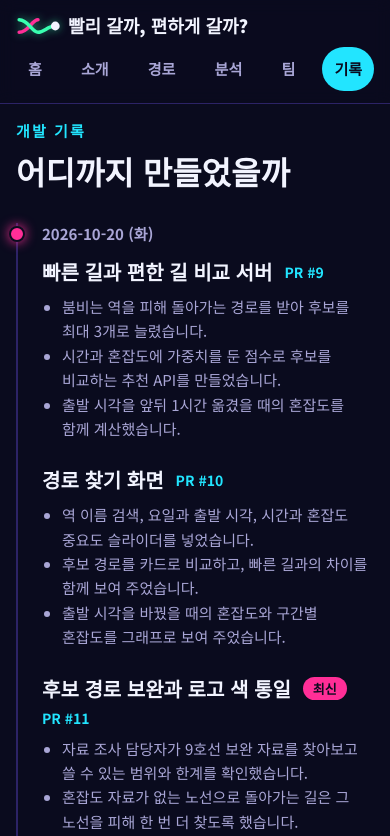
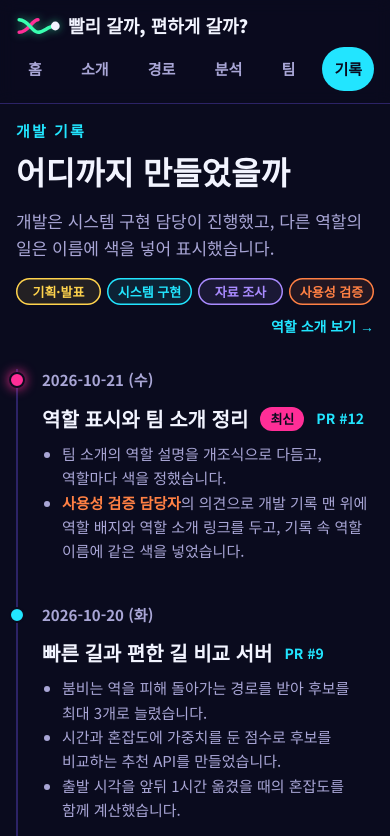
Before and after one commit to 365526/easy-nav, a React (Vite) app in the folder frontend/: page /log in a window 390 px wide. Shown: the top 836 px of the page. Built offline with nearby package versions, Linux system fonts and the light colour scheme; no server answers.

Commit message:
feat: 역할 색 표시와 팀 소개 정리

```diff
--- a/frontend/src/data/devlog.js
+++ b/frontend/src/data/devlog.js
@@ -4,6 +4,15 @@
 // 문장 속에 {#FF2E97}처럼 색 코드를 중괄호로 감싸 쓰면 색상표 네모와 코드로 보입니다.
 
 export const DEVLOG = [
+  {
+    date: "2026-10-21",
+    title: "역할 표시와 팀 소개 정리",
+    pr: 12,
+    items: [
+      "팀 소개의 역할 설명을 개조식으로 다듬고, 역할마다 색을 정했습니다.",
+      "사용성 검증 담당자의 의견으로 개발 기록 맨 위에 역할 배지와 역할 소개 링크를 두고, 기록 속 역할 이름에 같은 색을 넣었습니다.",
+    ],
+  },
   {
     date: "2026-10-20",
     title: "후보 경로 보완과 로고 색 통일",
@@ -95,10 +104,27 @@ export const DEVLOG = [
     date: "2026-10-08",
     title: "팀 프로젝트 아이디어 공유와 피드백",
     items: [
-      "발표 담당자가 서비스 아이디어(혼잡도까지 비교하는 경로 추천)와 시스템 구성을 발표했습니다.",
+      "기획 및 발표 담당자가 서비스 아이디어(혼잡도까지 비교하는 경로 추천)와 시스템 구성을 발표했습니다.",
       "교수님 피드백 반영 ①: AI가 자료에 근거해 답하는 방식(RAG)을 도입하기로 했습니다.",
       "교수님 피드백 반영 ②: 슬라이드 대신 소개, 개발 과정, 서비스를 한 사이트에 담기로 했습니다.",
       "구현 가능한 범위를 팀원들과 다시 논의해 사이트의 탭 구성을 정했습니다.",
     ],
   },
+  {
+    date: "2026-10-02",
+    title: "프로젝트 계획서 작성",
+    items: [
+      "정한 내용을 사용 데이터, 시스템 구성, 추천 로직, API·DB 초안까지 담은 계획서로 정리했습니다.",
+      "GitHub 저장소를 만들고 백엔드·프론트엔드 기본 틀을 올렸습니다.",
+    ],
+  },
+  {
+    date: "2026-10-01",
+    title: "첫 아이디어 제안과 서비스 범위 확정",
+    items: [
+      "기획 및 발표 담당자가 버스와 지하철을 아우르는 혼잡도 기반 경로 추천 서비스 아이디어를 제안했습니다.",
+      "공공 API로 구현할 수 있는 범위를 검토해, 버스를 빼고 서울 지하철로 범위를 좁혔습니다.",
+      "\"몇 분을 더 쓰면, 얼마나 덜 붐비는 길로 갈 수 있을까?\"를 핵심 질문으로 삼아, 가장 빠른 길과 덜 붐비는 길을 함께 보여 주는 서비스로 정했습니다.",
+    ],
+  },
 ];
--- /dev/null
+++ b/frontend/src/data/roles.js
@@ -0,0 +1,33 @@
+// 팀 역할: 팀 탭의 역할 카드와 개발 기록의 역할 배지·색이 함께 씁니다.
+//  short: 좁은 화면(휴대폰)의 개발 기록 배지에 쓰는 줄임 이름
+//  word: 개발 기록 문장에서 "○○ 담당자"의 ○○ 자리. "○○ 담당자"까지 역할 색을 입힙니다.
+export const ROLES = [
+  {
+    title: "기획 및 발표",
+    short: "기획·발표",
+    word: "기획 및 발표",
+    color: "#FFD34D",
+    items: ["서비스 방향 및 발표 흐름 기획", "소개 자료 준비 및 발표·시연"],
+  },
+  {
+    title: "시스템 구현",
+    short: "시스템 구현",
+    word: "시스템 구현",
+    color: "#22E5FF",
+    items: ["데이터 정제 및 DB 구축", "프론트엔드·백엔드 개발 및 배포"],
+  },
+  {
+    title: "자료 조사",
+    short: "자료 조사",
+    word: "자료 조사",
+    color: "#A98BFF",
+    items: ["공공데이터 항목 및 기준 확인", "조사 내용 정리 및 공유"],
+  },
+  {
+    title: "사용성 검증",
+    short: "사용성 검증",
+    word: "사용성 검증",
+    color: "#FF8044",
+    items: ["모바일·태블릿·PC 환경별 UI 테스트", "불편 사항 및 오류 점검"],
+  },
+];
--- a/frontend/src/pages/DevLog.jsx
+++ b/frontend/src/pages/DevLog.jsx
@@ -1,4 +1,7 @@
+import { Fragment } from "react";
+import { Link } from "react-router-dom";
 import { DEVLOG } from "../data/devlog.js";
+import { ROLES } from "../data/roles.js";
 import Phrases from "../components/Phrases.jsx";
 
 // GitHub 저장소 주소: 기록에 pr 번호가 있으면 Pull Request 링크를 붙입니다.
@@ -6,6 +9,15 @@ import Phrases from "../components/Phrases.jsx";
 const REPO = "https://github.com/365526/easy-nav";
 const WEEKDAY = ["일", "월", "화", "수", "목", "금", "토"];
 const dayName = (date) => WEEKDAY[new Date(`${date}T00:00:00`).getDay()];
+
+// 기록 문장 속 "자료 조사 담당자"처럼 쓴 말에 그 역할의 색을 입힙니다(roles.js의 word + " 담당자").
+const ROLE_COLOR = Object.fromEntries(ROLES.map((r) => [`${r.word} 담당자`, r.color]));
+const ROLE_WORD = new RegExp(`(${ROLES.map((r) => `${r.word} 담당자`).join("|")})`);
+function Roles({ text }) {
+  return text.split(ROLE_WORD).map((part, i) =>
+    i % 2 ? <b key={i} style={{ color: ROLE_COLOR[part] }}>{part}</b> : part,
+  );
+}
 
 // 기록 문장 속 {#FF2E97}처럼 쓴 색 코드는 작은 색상표 네모와 코드로 보여 줍니다.
 function Item({ text }) {
@@ -16,8 +28,33 @@ function Item({ text }) {
         <code className="text-[14px] text-[#F2F4FF]">{part}</code>
       </span>
     ) : (
-      part
+      <Fragment key={i}><Roles text={part} /></Fragment>
     ),
+  );
+}
+
+// 맨 위 역할 배지: 휴대폰처럼 좁은 화면에서는 네 칸 한 줄에 줄임 이름(short)으로(380px보다 좁으면 글자를 조금 더 작게),
+//  sm(640px) 이상에서는 점과 함께 전체 이름(title)으로, "역할 소개 보기 →"까지 한 줄에 보여 줍니다.
+function RoleBadges() {
+  return (
+    <div className="mt-4 flex flex-col gap-2 sm:flex-row sm:flex-wrap sm:items-center sm:gap-3">
+      <ul className="grid grid-cols-4 gap-1.5 sm:flex sm:flex-wrap sm:gap-2">
+        {ROLES.map((r) => (
+          <li
+            key={r.title}
+            className="flex items-center justify-center gap-1.5 whitespace-nowrap rounded-full py-1 text-[12px] font-bold min-[380px]:text-[13px] sm:px-3 sm:text-[14px]"
+            style={{ color: r.color, boxShadow: `inset 0 0 0 1.5px ${r.color}`, background: `${r.color}1A` }}
+          >
+            <span aria-hidden="true" className="hidden h-2 w-2 rounded-full sm:inline-block" style={{ background: r.color }} />
+            <span className="sm:hidden">{r.short}</span>
+            <span className="hidden sm:inline">{r.title}</span>
+          </li>
+        ))}
+      </ul>
+      <p className="text-right">
+        <Link to="/team" className="text-[14px] font-bold text-[#22E5FF] underline-offset-4 hover:underline">역할 소개 보기 →</Link>
+      </p>
+    </div>
   );
 }
 
@@ -41,6 +78,10 @@ export default function DevLog() {
       <section>
         <p className="text-[15px] font-bold tracking-[.14em] text-[#22E5FF]">개발 기록</p>
         <h1 className="mt-2 text-[32px] font-black leading-tight md:text-[44px]"><Phrases text="어디까지/만들었을까" /></h1>
+        <p className="mt-4 max-w-[720px] text-[17px] leading-relaxed text-[#A9A6D6]">
+          개발은 시스템 구현 담당이 진행했고, 다른 역할의 일은 이름에 색을 넣어 표시했습니다.
+        </p>
+        <RoleBadges />
       </section>
       <ol className="relative flex flex-col gap-10 border-l-2 border-[#2C2366] pl-6">
         {groups.map((group, gi) => {
--- a/frontend/src/pages/Team.jsx
+++ b/frontend/src/pages/Team.jsx
@@ -1,10 +1,5 @@
 import Phrases from "../components/Phrases.jsx";
-const ROLES = [
-  { title: "기획 및 발표", text: "서비스 방향과 발표 흐름을 정하고, 소개 자료와 시연을 맡습니다." },
-  { title: "시스템 구현", text: "데이터 정리, 서버, 화면, 배포를 구현합니다." },
-  { title: "자료 조사", text: "공공데이터의 항목과 기준을 확인하고 문서로 정리합니다." },
-  { title: "사용성 검증", text: "배포된 화면을 직접 써 보고 불편한 점과 오류를 기록합니다." },
-];
+import { ROLES } from "../data/roles.js";
 
 export default function Team() {
   return (
@@ -13,15 +8,17 @@ export default function Team() {
         <p className="text-[15px] font-bold tracking-[.14em] text-[#22E5FF]">팀</p>
         <h1 className="mt-2 text-[32px] font-black leading-tight md:text-[44px]"><Phrases text="함께/만드는 사람들" /></h1>
         <p className="mt-4 max-w-[720px] text-[17px] leading-relaxed text-[#A9A6D6]">
-          구현은 한 명이 주도하되, 팀원들과 메신저로 의견을 나누며 진행합니다.
+          아래 네 가지 역할을 나누어 담당하였고, 중요한 결정은 함께 논의하여 진행하였습니다.
         </p>
       </section>
       <section className="grid gap-4 sm:grid-cols-2">
         {ROLES.map((r, i) => (
           <div key={r.title} className="rounded-2xl border border-[#2C2366] bg-[#120E2E] p-6">
-            <p className="text-[14px] font-bold text-[#39FFB0]">역할 {i + 1}</p>
+            <p className="text-[14px] font-bold" style={{ color: r.color }}>역할 {i + 1}</p>
             <h2 className="mt-2 text-[22px] font-black">{r.title}</h2>
-            <p className="mt-2 text-[15px] leading-relaxed text-[#A9A6D6]">{r.text}</p>
+            <ul className="mt-2 list-disc pl-5 text-[15px] leading-relaxed text-[#A9A6D6]">
+              {r.items.map((item) => <li key={item}>{item}</li>)}
+            </ul>
           </div>
         ))}
       </section>
```
